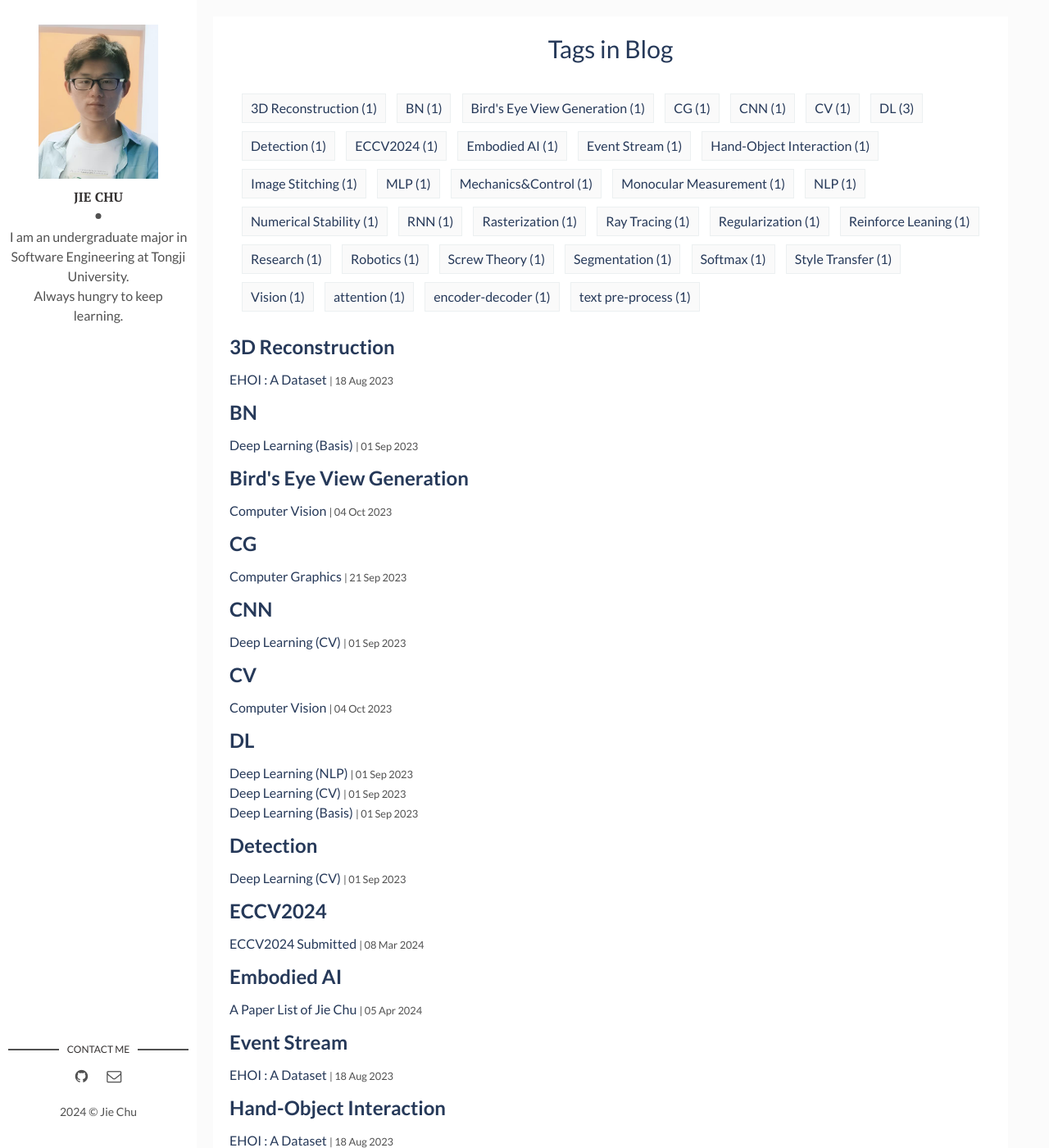
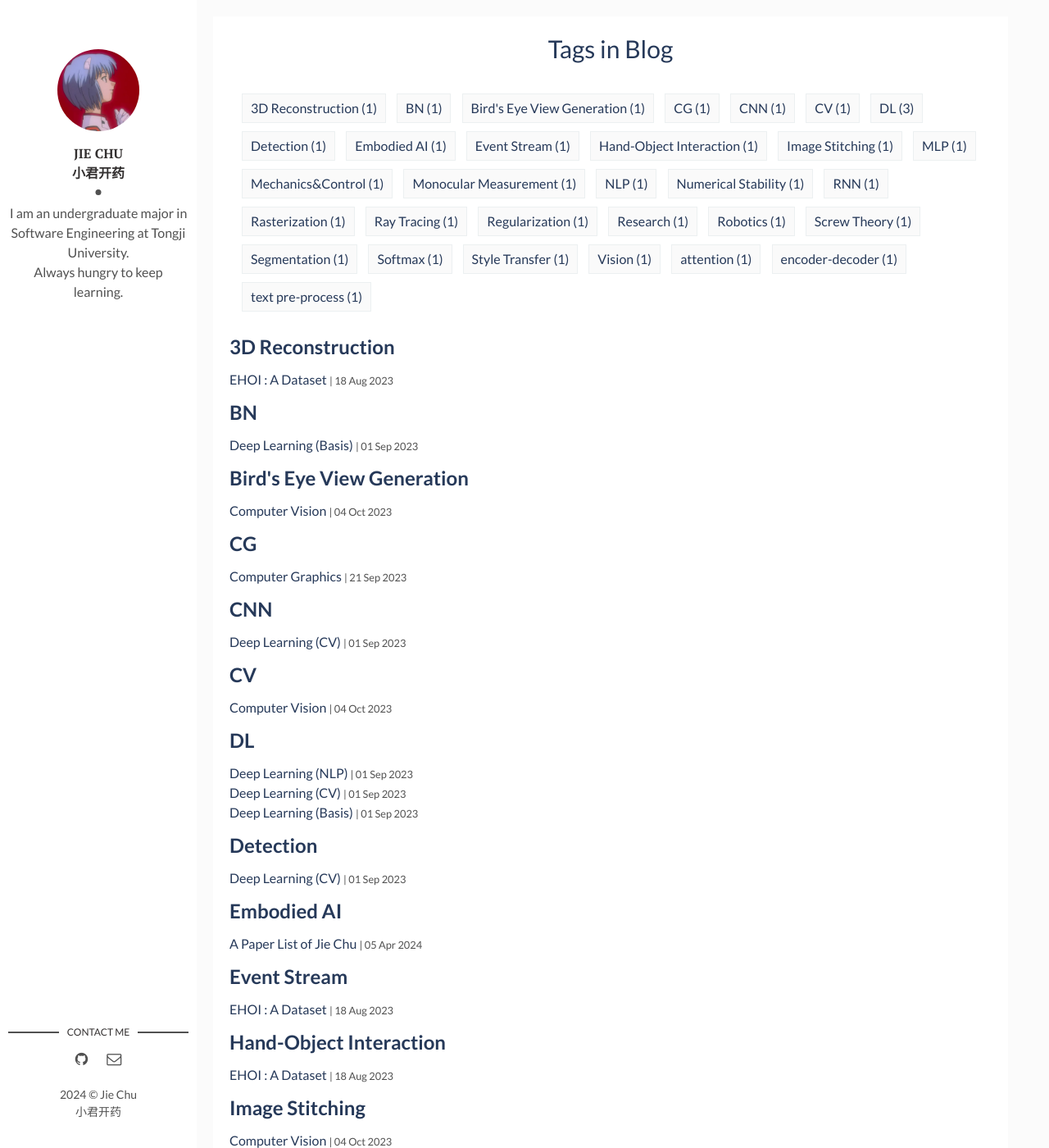
Before and after one commit to BXZZcj/BXZZcj.github.io, a Jekyll site: the page built from tags.html, in a window 1280 px wide and 1400 px high. Shown: the whole window at 82% size. Built offline with Jekyll 4.4.1, drawn with Linux system fonts in a browser that asks for light colours; some of the changed text lies outside the part shown.

Commit message:
Profile Icon changed. And two post hidden.

```diff
--- a/_config.yml
+++ b/_config.yml
@@ -9,8 +9,8 @@ url: "https://BXZZcj.github.io" # the base hostname & protocol for your site, e.
 site-twitter: #if your site has a twitter account, enter it here
 
 # Author Settings
-author: Jie Chu # add your name
-author-img: JieChuProfile.png # add your photo
+author: "Jie Chu<br>小君开药" # add your name
+author-img: Ayanami.png # add your photo
 about-author:
   "I am an undergraduate major in Software Engineering at Tongji University.<br>Always hungry to keep learning." # add description
 # social-twitter: # add your Twitter handle
--- a/_includes/head.html
+++ b/_includes/head.html
@@ -69,11 +69,12 @@
   <meta http-equiv="X-UA-Compatible" content="IE=edge">
   <meta name="viewport" content="width=device-width, initial-scale=1, maximum-scale=1">
   <meta property="og:image" content="">
-  <link rel="shortcut icon" href="{{ " /assets/img/favicon/favicon.ico" | prepend: site.baseurl }}" type="image/x-icon">
-  <link rel="apple-touch-icon" href="{{ " /assets/img/favicon/apple-touch-icon.png" | prepend: site.baseurl }}">
-  <link rel="apple-touch-icon" sizes="72x72" href="{{ " /assets/img/favicon/apple-touch-icon-72x72.png" | prepend:
+  <link rel="shortcut icon" href="{{ " /assets/img/favicon/Ayanami_favicon.ico" | prepend: site.baseurl }}"
+    type="image/x-icon">
+  <link rel="apple-touch-icon" href="{{ " /assets/img/favicon/Ayanami-icon.png" | prepend: site.baseurl }}">
+  <link rel="apple-touch-icon" sizes="72x72" href="{{ " /assets/img/favicon/Ayanami-icon-72x72.png" | prepend:
     site.baseurl }}">
-  <link rel="apple-touch-icon" sizes="144x144" href="{{ " /assets/img/favicon/apple-touch-icon-144x144.png" | prepend:
+  <link rel="apple-touch-icon" sizes="144x144" href="{{ " /assets/img/favicon/Ayanami-icon-144x144.png" | prepend:
     site.baseurl }}">
   <!-- Chrome, Firefox OS and Opera -->
   <meta name="theme-color" content="#263959">
--- a/assets/css/main.css
+++ b/assets/css/main.css
@@ -952,35 +952,37 @@ table tfoot td {
   margin: 10px auto auto;
 }
 
-.about img {
+/* .about img {
   width: 100%;
-  height: 100%;
-  /* -webkit-border-radius: 50%;
+  height: 100%; */
+/* -webkit-border-radius: 50%;
   border-radius: 50%; */
-  -webkit-transition: -webkit-transform 0.35s;
+/* -webkit-transition: -webkit-transform 0.35s;
   transition: -webkit-transform 0.35s;
   -o-transition: transform 0.35s;
   transition: transform 0.35s;
   transition: transform 0.35s, -webkit-transform 0.35s;
-}
-
-/* .about img {
+} */
+
+.about img {
   width: 100px;
   height: 100px;
   -webkit-border-radius: 100%;
   border-radius: 100%;
-  margin-bottom: 10px;
-} */
-
-.about .cover-author-image {
-  width: 146px;
-  height: 188px;
-  margin: 0 auto 10px;
-  /* -webkit-border-radius: 100%;
-  border-radius: 100%; */
+  margin-top: 30px;
+  margin-bottom: 15px;
+}
+
+/*This stylesheet will add a black pad around the profile image*/
+/* .about .cover-author-image {
+  width: 100px;
+  height: 100px;
+  margin: 0 auto 0px;
+  -webkit-border-radius: 100%;
+  border-radius: 100%;
   overflow: hidden;
   background-color: #333030;
-}
+} */
 
 .about img:hover {
   -webkit-transform: scale3d(0.95, 0.95, 1);
```
Also changed, not shown: _posts/hidden_2024-02-10-Reinforce-Learning.markdown (renamed from _posts/2024-02-10-Reinforce-Learning.markdown), _posts/hidden_2024-03-08-ECCV2024-Submitted.markdown (renamed from _posts/2024-03-08-ECCV2024-Submitted.markdown), assets/img/Ayanami.png (added), assets/img/favicon/Ayanami-icon-144x144.png (added), assets/img/favicon/Ayanami-icon-72x72.png (added), assets/img/favicon/Ayanami-icon.png (added), assets/img/favicon/Ayanami_favicon.ico (added), assets/img/favicon/JieChu-icon-144x144.png (renamed from assets/img/favicon/apple-touch-icon-144x144.png), assets/img/favicon/JieChu-icon-72x72.png (renamed from assets/img/favicon/apple-touch-icon-72x72.png), assets/img/favicon/JieChu-icon.png (renamed from assets/img/favicon/apple-touch-icon.png), assets/img/favicon/JieChu_favicon.ico (renamed from assets/img/favicon/favicon.ico), assets/img/i-rest.jpg (deleted).
